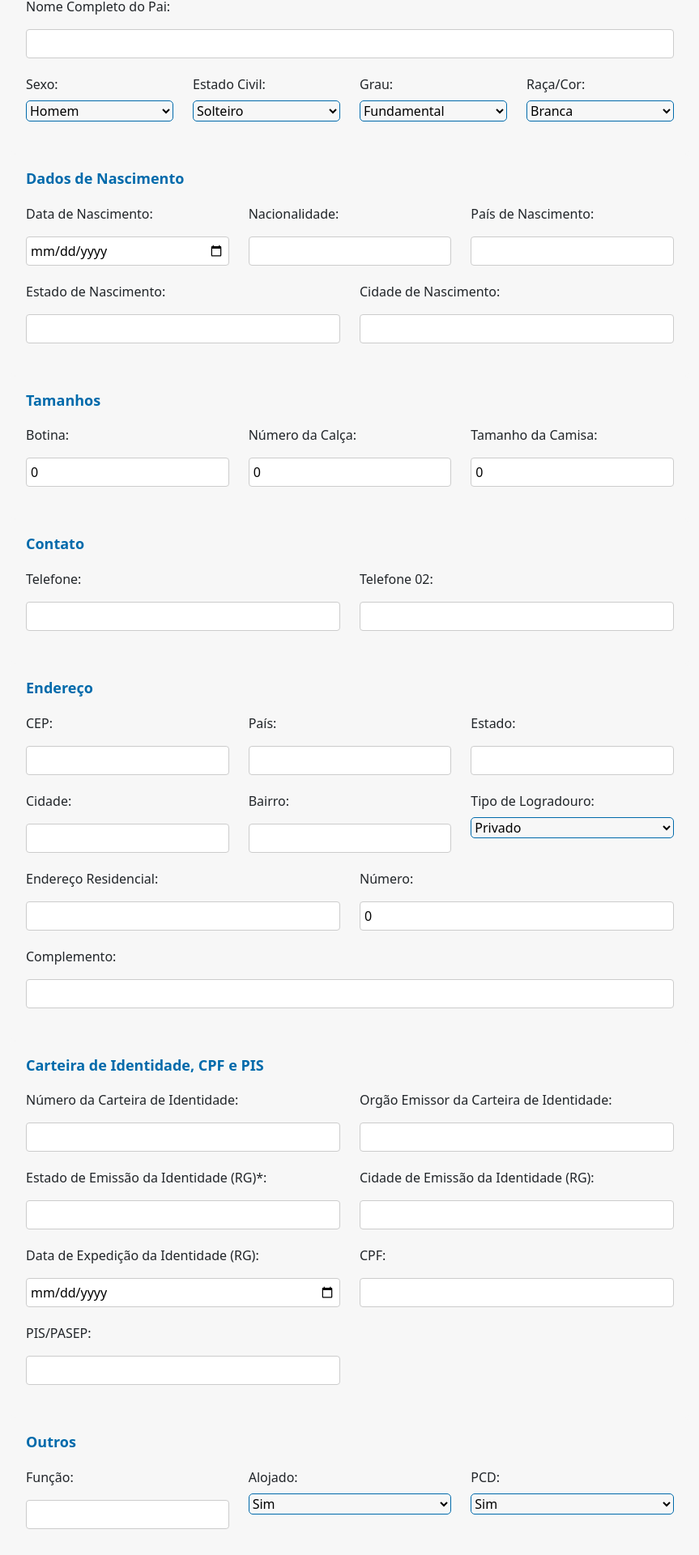
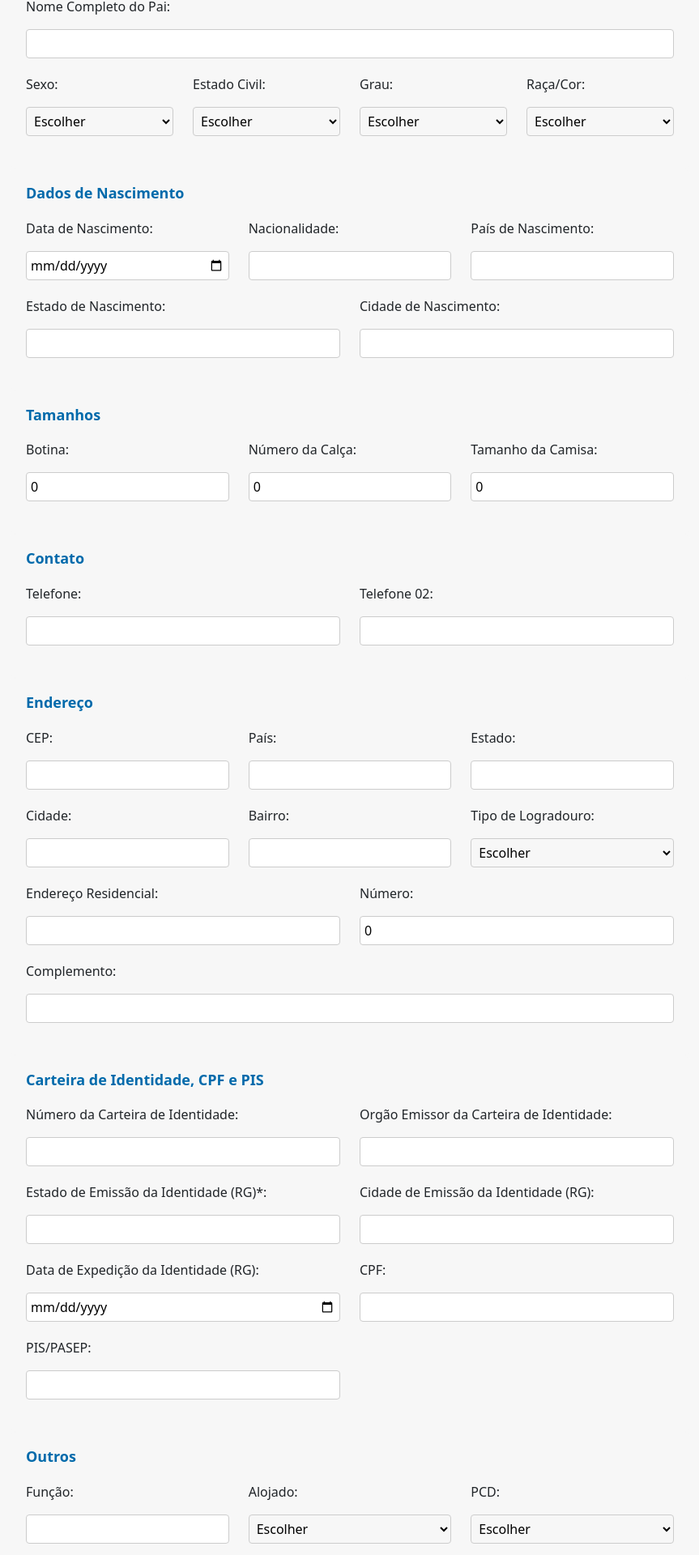
Before and after one commit to GustavGomes/AlfaCoreDumped2023, a React (Vite) app in the folder frontend/: page /candidatos in a window 1280 px wide. Shown: the part 517-2437 px from the top of the page at 81% size, without its empty margins (208-1071 px from the left). Built offline with nearby package versions, Linux system fonts and the light colour scheme.

Commit message:
atualizacao form candidato

```diff
--- a/frontend/src/app.css
+++ b/frontend/src/app.css
@@ -5,11 +5,15 @@
     margin-right: 30px;
 }
 
-input, textarea {
+input, textarea, select {
     padding: 5px;
     border: 1px solid #ccc;
     border-radius: 4px;
     font-size: 16px;
+  }
+
+  select {
+    margin-top: 8px;
   }
 
   input:focus {
--- a/frontend/src/components/FormCandidatos/FormCandidatos.jsx
+++ b/frontend/src/components/FormCandidatos/FormCandidatos.jsx
@@ -1,3 +1,4 @@
+
 import React, { useState } from "react";
 import "./formCandidatos.css"
 import axios from 'axios';
@@ -153,6 +154,9 @@ const PersonForm = () => {
                             <p className="form--text">Sexo:</p>
                             <label>
                                 <select name="genre" value={person.genre} onChange={handleChange}>
+                                    <option value="" disabled>
+                                        Escolher
+                                    </option>
                                     <option value="homem">Homem</option>
                                     <option value="mulher">Mulher</option>
                                     <option value="ND">prefiro não responder</option>
@@ -164,6 +168,9 @@ const PersonForm = () => {
                             <p className="form--text">Estado Civil:</p>
                             <label>
                                 <select name="civil_state" value={person.civil_state} onChange={handleChange}>
+                                    <option value="" disabled>
+                                        Escolher
+                                    </option>
                                     <option value="solteiro">Solteiro</option>
                                     <option value="casado">Casado</option>
                                     <option value="separado">Separado</option>
@@ -177,6 +184,9 @@ const PersonForm = () => {
                             <p className="form--text">Grau:</p>
                             <label>
                                 <select name="education_level" value={person.education_level} onChange={handleChange}>
+                                    <option value="" disabled>
+                                        Escolher
+                                    </option>
                                     <option value="fundamental">Fundamental</option>
                                     <option value="medio">Medio</option>
                                     <option value="superior">Superior</option>
@@ -188,6 +198,9 @@ const PersonForm = () => {
                             <p className="form--text">Raça/Cor:</p>
                             <label>
                                 <select name="ethnicity" value={person.ethnicity} onChange={handleChange}>
+                                    <option value="" disabled>
+                                        Escolher
+                                    </option>
                                     <option value="branca">Branca</option>
                                     <option value="preta">Preta</option>
                                     <option value="parda">Parda</option>
@@ -417,6 +430,9 @@ const PersonForm = () => {
                             <p className="form--text">Tipo de Logradouro:</p>
                             <label>
                                 <select name="ethnicity" value={person.residency_type} onChange={handleChange}>
+                                    <option value="" disabled>
+                                        Escolher
+                                    </option>
                                     <option value="privado">Privado</option>
                                     <option value="publico">Público</option>
                                 </select>
@@ -598,6 +614,9 @@ const PersonForm = () => {
                             <p className="form--text">Alojado:</p>
                             <label>
                                 <select name="lodged" value={person.lodged} onChange={handleChange}>
+                                    <option value="" disabled>
+                                        Escolher
+                                    </option>
                                     <option value="sim">Sim</option>
                                     <option value="não">Não</option>
                                 </select>
@@ -608,6 +627,9 @@ const PersonForm = () => {
                             <p className="form--text">PCD:</p>
                             <label>
                                 <select name="pcd" value={person.pcd} onChange={handleChange}>
+                                    <option value="" disabled>
+                                        Escolher
+                                    </option>
                                     <option value="sim">Sim</option>
                                     <option value="não">Não</option>
                                     <option value="ND">prefiro não responder</option>
```
